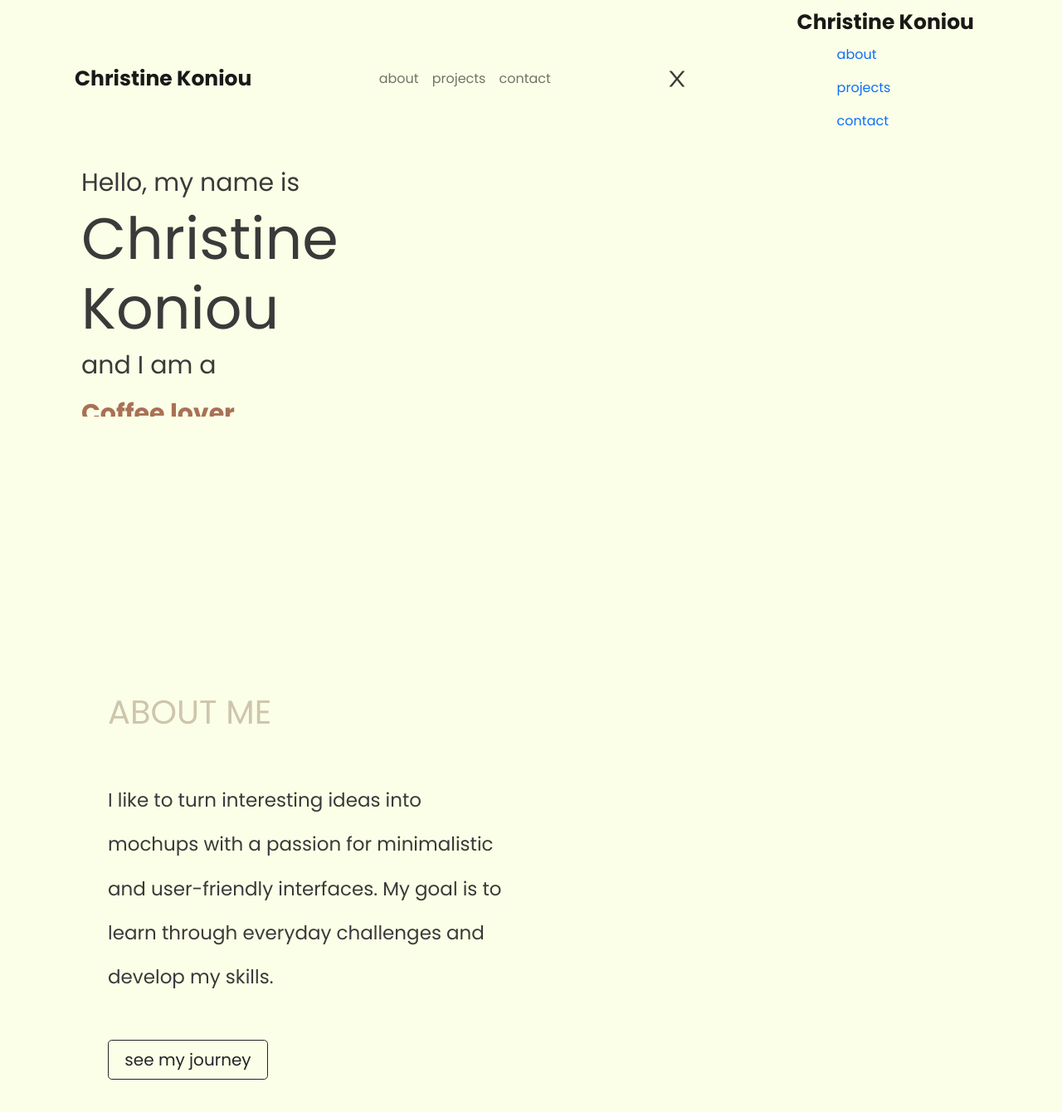
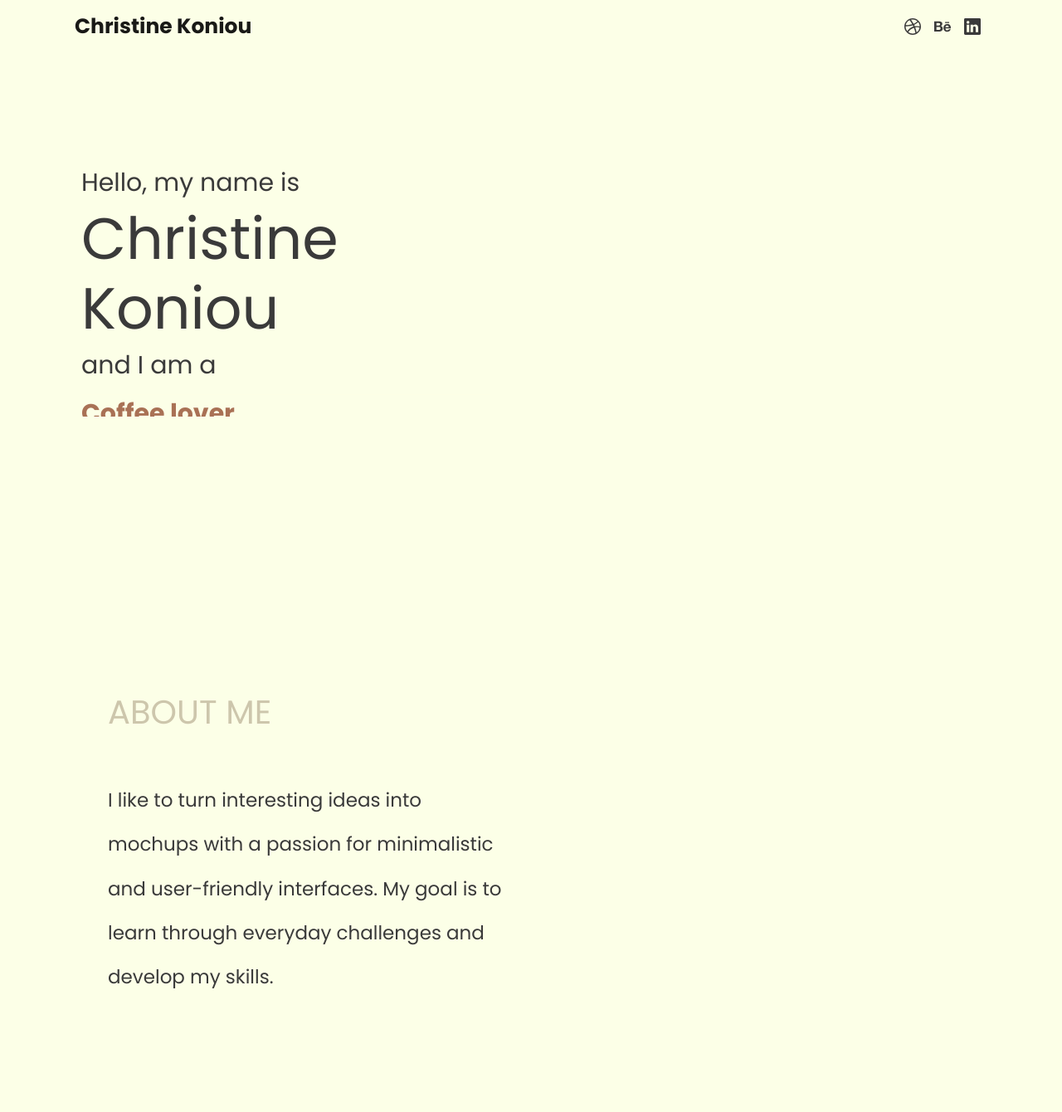
Before and after one commit to christineekn/portfolio, a React (Create React App) app: page / in a window 1280 px wide. Shown: the top 1340 px of the page at 83% size. Built offline with nearby package versions, Linux system fonts and the light colour scheme.

Commit message:
changes to folders

```diff
--- a/package.json
+++ b/package.json
@@ -11,6 +11,7 @@
     "react-bootstrap": "^2.3.0",
     "react-dom": "^18.1.0",
     "react-icons": "^4.3.1",
+    "react-router-dom": "^6.3.0",
     "react-scripts": "5.0.1",
     "reactstrap": "^9.0.2",
     "web-vitals": "^2.1.4"
--- a/src/App.js
+++ b/src/App.js
@@ -1,19 +1,18 @@
-import React from 'react';
+import React from "react";
 
-import Intro from './components/intro/Intro';
-import Topnav from './components/Navbar/Topnav';
-import Description from './components/desciption/Description';
+import Intro from "./components/intro/Intro";
+import Topnav from "./components/Navbar/Topnav";
+import About from "./components/about/About";
 
-import './App.css';
-import 'bootstrap/dist/css/bootstrap.min.css';
-
+import "./App.css";
+import "bootstrap/dist/css/bootstrap.min.css";
 
 function App() {
   return (
     <div>
       <Topnav/>
-      <Intro/>
-      <Description/>
+      <Intro />
+      <About />
     </div>
   );
 }
--- a/src/components/Navbar/Topnav.js
+++ b/src/components/Navbar/Topnav.js
@@ -1,53 +1,31 @@
-import React, { useState } from "react";
+import React from "react";
 import { Navbar, Container, Nav } from "react-bootstrap";
-import { HiOutlineMenuAlt3 } from "react-icons/hi";
-import { AiOutlineClose } from "react-icons/ai";
+import { BsDribbble, BsBehance, BsLinkedin } from "react-icons/bs";
 
 import "./Topnav.css";
 
 const Topnav = () => {
-  const [nav, setNav] = useState(false);
-
-  const handleNav = () => {
-    setNav(!nav);
-  };
-
   return (
+      <div>
         <Navbar expand="lg" className="p-2 container" fixed="top">
           <Container>
             <Navbar.Brand href="#home" className="brand">
               Christine Koniou
             </Navbar.Brand>
             <Nav className="list">
-          <Nav.Link className="link" href="about">
-            about
+              <Nav.Link href="https://dribbble.com/christKon">
+              <BsDribbble size={20}/>
               </Nav.Link>
-          <Nav.Link className="link" href="projects">
-            projects
+              <Nav.Link href="https://www.behance.net/christinekon">
+                <BsBehance size={20}/>
               </Nav.Link>
-          <Nav.Link className="link" href="contact">
-            contact
+              <Nav.Link href="https://www.linkedin.com/in/christine-koniou-2a0044100/">
+                <BsLinkedin size={20}/>
               </Nav.Link>
             </Nav>
-        <div onClick={handleNav}>
-          {!nav ? (
-            <AiOutlineClose size={30} />
-          ) : (
-            <HiOutlineMenuAlt3 size={30} />
-          )}
-        </div>
-        <div className="fixed ">
-          <Navbar.Brand href="#home" className="brand">
-            Christine Koniou
-          </Navbar.Brand>
-          <ul>
-            <Nav.Link href="about">about</Nav.Link>
-            <Nav.Link href="projects">projects</Nav.Link>
-            <Nav.Link href="contact">contact</Nav.Link>
-          </ul>
-        </div>
           </Container>
         </Navbar>
+      </div>
   );
 };
 
--- a/src/components/about/About.css
+++ b/src/components/about/About.css
@@ -0,0 +1,33 @@
+.i-desc {
+    display: flex;
+    height: 80vh;
+    margin-top: -3rem;
+}
+
+.i-desc-left {
+    flex: 1;
+    display: flex;
+    align-items: center;
+    /* justify-content: center; */
+}
+
+.i-desc-left-wrapper {
+    padding: 130px;
+    height: 100%;
+    width: 58%;
+    display: flex;
+    flex-direction: column;
+}
+
+.i-bio-title {
+    font-weight: 300;
+    color: rgba(97, 65, 36, 0.3);
+}
+
+.i-bio-short {
+    font-size: 23px;
+    font-weight: 400;
+    margin-top: 3rem;
+    margin-bottom: 3rem;
+    line-height: 40pt;
+}
--- a/src/components/about/About.js
+++ b/src/components/about/About.js
@@ -1,12 +1,22 @@
-
 import React from "react";
 
+import "./About.css";
+
 const About = () => {
-    return (
-        <div className="a">
-            About page
+  return (
+    <div className="i-desc">
+      <div className="i-desc-left">
+        <div className="i-desc-left-wrapper">
+          <h1 className="i-bio-title">ABOUT ME</h1>
+          <h3 className="i-bio-short">
+            I like to turn interesting ideas into mochups with a passion for
+            minimalistic and user-friendly interfaces. My goal is to learn
+            through everyday challenges and develop my skills.
+          </h3>
         </div>
-    )
-}
+      </div>
+    </div>
+  );
+};
 
 export default About;
--- a/src/components/desciption/Description.css
+++ /dev/null
@@ -1,42 +0,0 @@
-.i-desc {
-    display: flex;
-    height: 80vh;
-    margin-top: -3rem;
-}
-
-.i-desc-left {
-    flex: 1;
-    display: flex;
-    align-items: center;
-    /* justify-content: center; */
-}
-
-.i-desc-left-wrapper {
-    padding: 130px;
-    height: 100%;
-    width: 58%;
-    display: flex;
-    flex-direction: column;
-}
-
-.i-bio-title {
-    font-weight: 300;
-    color: rgba(97, 65, 36, 0.3);
-}
-
-.i-bio-short {
-    font-size: 23px;
-    font-weight: 400;
-    margin-top: 3rem;
-    margin-bottom: 3rem;
-    line-height: 40pt;
-}
-
-.about-btn {
-    width: 40%;
-}
-
-.about-btn:hover {
-    background-color: rgba(97, 65, 36, 0.7)!important;
-    border: 1px solid rgba(97, 65, 36, 0.7)!important;
-}
--- a/src/components/desciption/Description.js
+++ /dev/null
@@ -1,27 +0,0 @@
-import React from "react";
-import { Button } from "react-bootstrap";
-
-import "./Description.css";
-
-const Description = () => {
-  return (
-    <div className="i-desc">
-      <div className="i-desc-left">
-        <div className="i-desc-left-wrapper">
-          <h1 className="i-bio-title">ABOUT ME</h1>
-          <h3 className="i-bio-short">
-            I like to turn interesting ideas into mochups with a passion for
-            minimalistic and user-friendly interfaces. My goal is to learn
-            through everyday challenges and develop my skills.
-          </h3>
-
-          <Button variant="outline-dark" size="lg" className="about-btn">
-            see my journey
-          </Button>
-        </div>
-      </div>
-    </div>
-  );
-};
-
-export default Description;
--- a/src/components/intro/Intro.css
+++ b/src/components/intro/Intro.css
@@ -99,7 +99,7 @@
     position: absolute;
     /* margin: auto; */
     top: 14rem;
-    left: 10rem;
+    left: 15rem;
     display: block;
 
     animation: transitionIn 1.5s ;
```
Also changed, not shown: 1 other file (tests, documents, lock files or other folders). Lines whose indentation alone changed are shown as unchanged.
